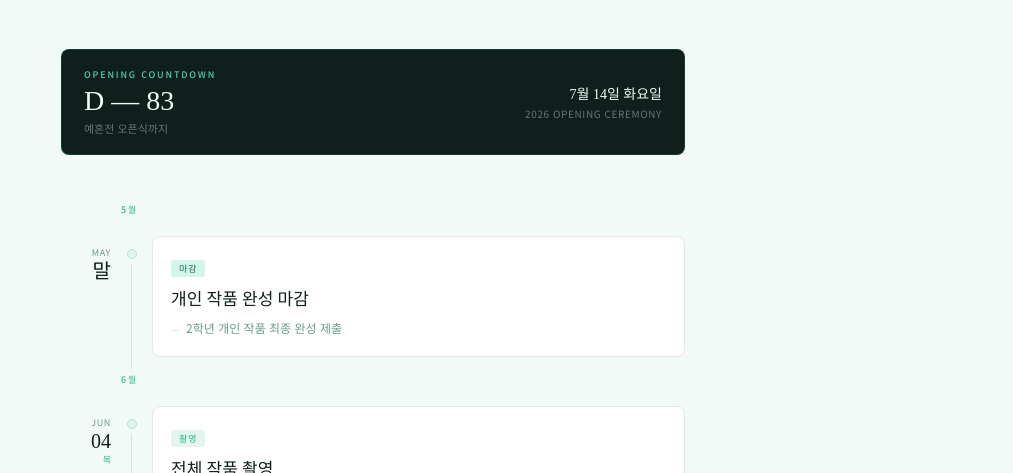
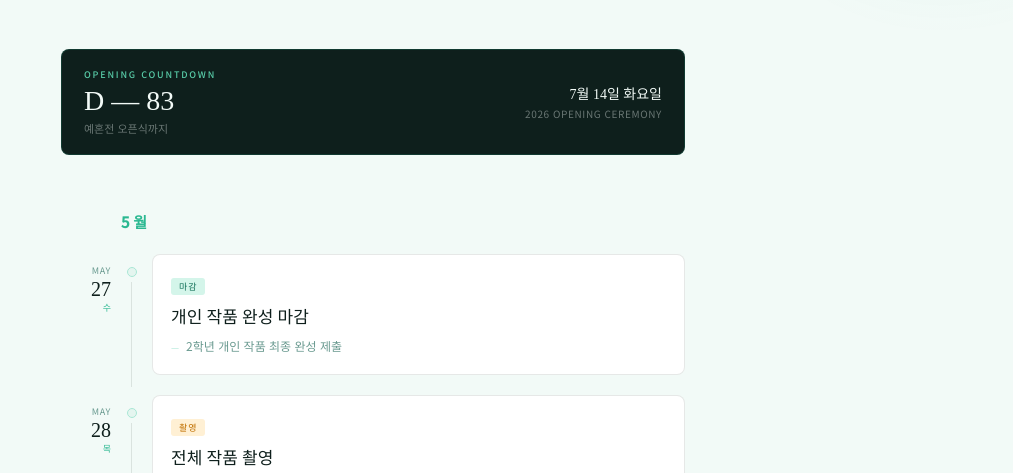
Before and after one commit to sunghunbang/yehon-2026, a plain HTML site: page index.html in a window 1280 px wide. Shown: the part 281-754 px from the top of the page, without its empty margins (267-1280 px from the left). Drawn offline with Linux system fonts and the light colour scheme.

Commit message:
Update month label styles and event details

```diff
--- a/index.html
+++ b/index.html
@@ -27,7 +27,7 @@ h1 em{font-style:normal;color:var(--mint)}
 .dday-right .od{font-family:'Noto Serif KR',serif;font-size:14px;font-weight:300;color:#f2faf7}
 .dday-right .os{font-size:10px;color:rgba(242,250,247,.4);margin-top:3px;letter-spacing:.06em}
 .timeline{display:flex;flex-direction:column}
-.month-label{font-size:9px;letter-spacing:.22em;color:var(--mint);font-weight:500;padding:0 0 12px 60px;margin-top:4px}
+.month-label{font-size:15px;letter-spacing:.25em;color:var(--mint);font-weight:700;padding:0 0 14px 60px;margin-top:12px}
 .item{display:grid;grid-template-columns:50px 1px 1fr;gap:0 20px;align-items:stretch;opacity:0;transform:translateY(12px);animation:fadeUp .5s cubic-bezier(.25,.8,.25,1) forwards}
 @keyframes fadeUp{to{opacity:1;transform:translateY(0)}}
 .date-col{display:flex;flex-direction:column;align-items:flex-end;padding-top:18px}
@@ -83,8 +83,8 @@ footer{display:flex;justify-content:space-between;align-items:flex-end;flex-wrap
 </div>
 <script>
 const E=[
-  {mo:'MAY',dt:'말',wk:'',badge:'마감',bb:'#d4f5ea',bt:'#0f6e56',title:'개인 작품 완성 마감',detail:['2학년 개인 작품 최종 완성 제출'],hl:false},
-  {mo:'JUN',dt:'04',wk:'목',badge:'촬영',bb:'#e4f5ef',bt:'#2bb891',title:'전체 작품 촬영',detail:['예혼 — 2학년','드로잉 — 1학년','→ 전시도록 의뢰'],muted:[2],hl:false},
+  {mo:'MAY',dt:'27',wk:'수',badge:'마감',bb:'#d4f5ea',bt:'#0f6e56',title:'개인 작품 완성 마감',detail:['2학년 개인 작품 최종 완성 제출'],hl:false},
+  {mo:'MAY',dt:'28',wk:'목',badge:'촬영',bb:'#fff0d4',bt:'#c07000',title:'전체 작품 촬영',detail:['예혼 — 2학년','드로잉 — 1학년','→ 전시도록 의뢰'],muted:[2],hl:false},
   {mo:'JUL',dt:'13',wk:'월',badge:'설치',bb:'#d4f5ea',bt:'#0f6e56',title:'전시 DP',detail:['학교 중앙 로비'],hl:false},
   {mo:'JUL',dt:'14',wk:'화',badge:'OPEN',bb:'#0e1f1c',bt:'#58cca8',title:'예혼전 오픈식',detail:['전시 공식 오픈 행사'],hl:true},
   {mo:'JUL',dt:'15',wk:'수',badge:'워크숍',bb:'#e4f5ef',bt:'#2bb891',title:'작품 발표',detail:['워크숍 — 학생 작품 발표'],hl:false},
```
